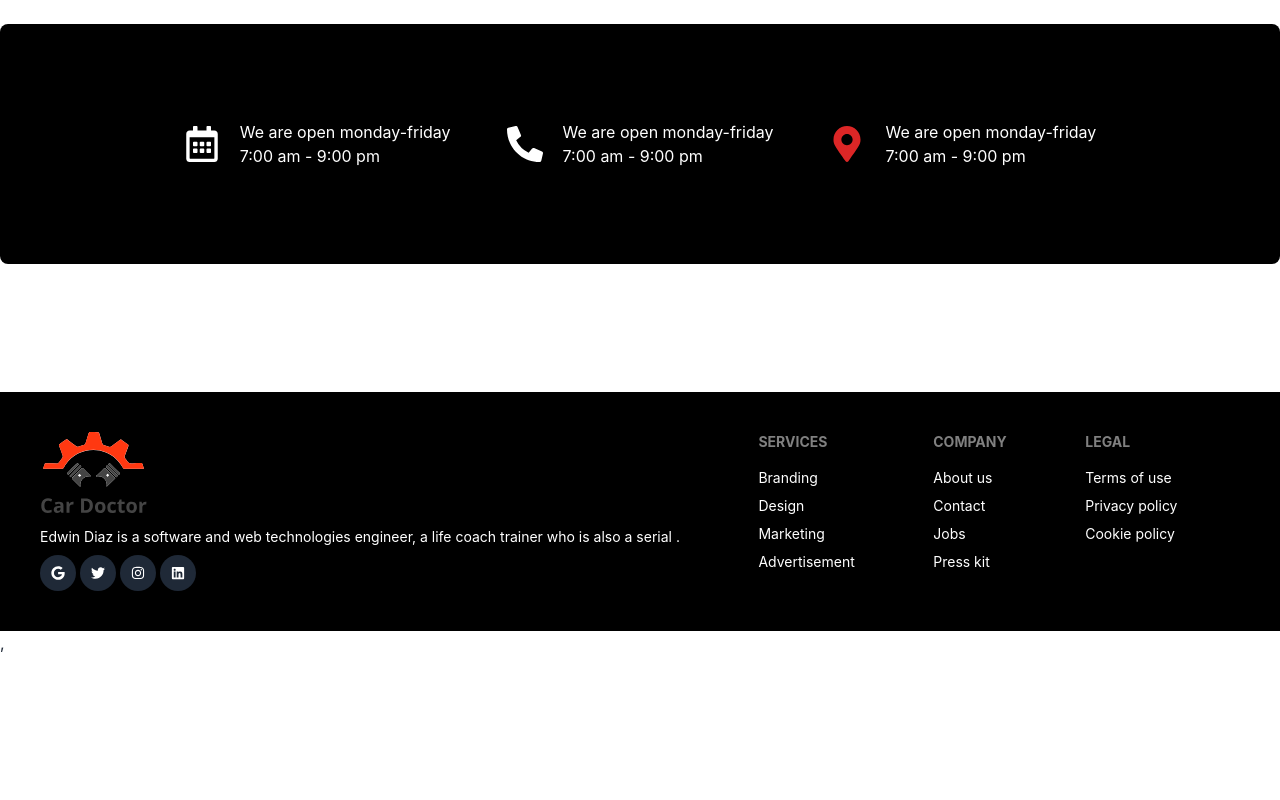
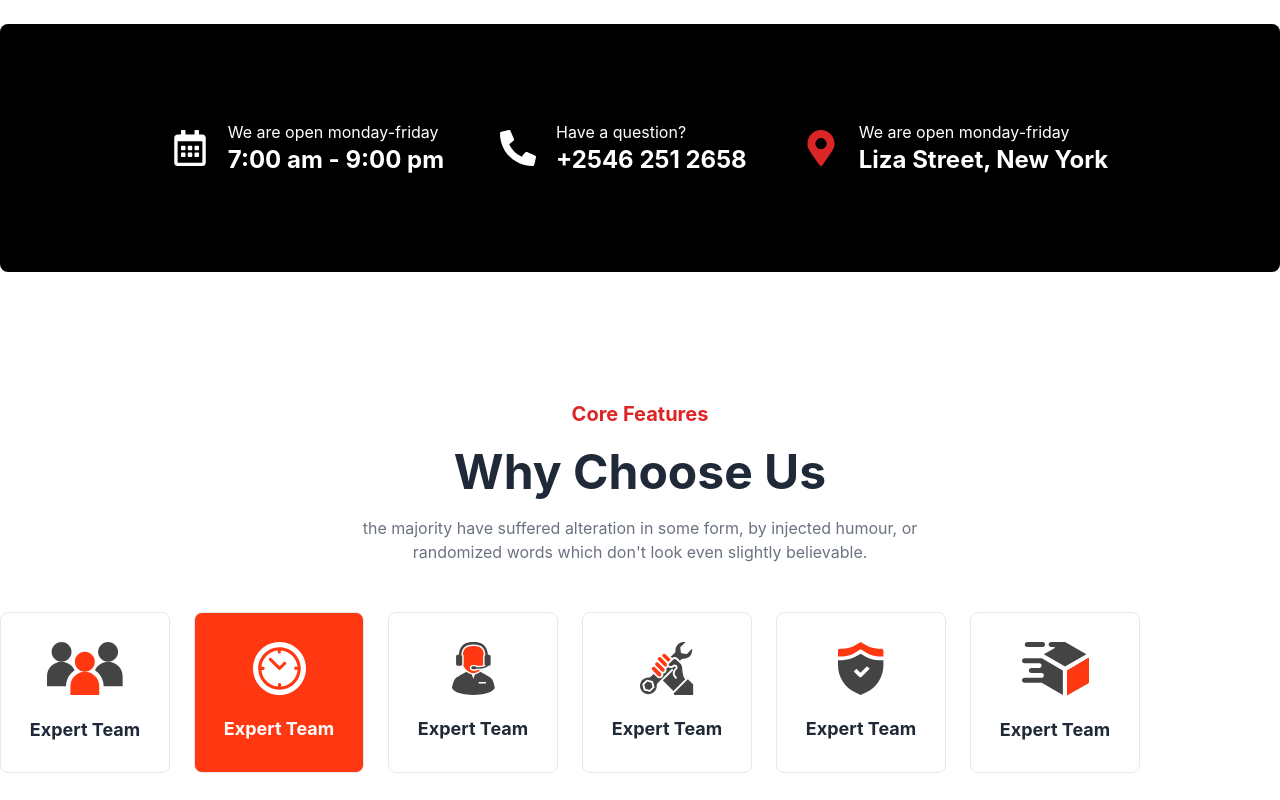
Before and after one commit to Samychowdhury01/car-doctor-client, a React (Vite) app: page / in a window 1280 px wide. Shown: the part 1380-2180 px from the top of the page. Before the commit the page ends 2035 px from the top, so only its background shows below. Built offline with nearby package versions, Linux system fonts and the light colour scheme.

Commit message:
added core features section in home page.

```diff
--- a/src/pages/Home/Contact/Contact.jsx
+++ b/src/pages/Home/Contact/Contact.jsx
@@ -7,21 +7,21 @@ const Contact = () => {
         <FaRegCalendarAlt className="text-4xl" />
         <div>
           <p>We are open monday-friday</p>
-          <h3>7:00 am - 9:00 pm</h3>
+          <h3 className="text-2xl font-bold">7:00 am - 9:00 pm</h3>
         </div>
       </div>
       <div className="flex items-center gap-5">
         <FaPhoneAlt className="text-4xl" />
         <div>
-          <p>We are open monday-friday</p>
-          <h3>7:00 am - 9:00 pm</h3>
+          <p>Have a question?</p>
+          <h3 className="text-2xl font-bold">+2546 251 2658</h3>
         </div>
       </div>
       <div className="flex items-center gap-5">
         <FaMapMarkerAlt className="text-4xl text-red-600" />
         <div>
           <p>We are open monday-friday</p>
-          <h3>7:00 am - 9:00 pm</h3>
+          <h3 className="text-2xl font-bold">Liza Street, New York</h3>
         </div>
       </div>
     </div>
--- /dev/null
+++ b/src/pages/Home/Features/Features.jsx
@@ -0,0 +1,56 @@
+/* eslint-disable react/no-unescaped-entities */
+import icon from '../../../assets/icons/group.svg'
+import icon2 from '../../../assets/icons/Group 38729.svg'
+import icon3 from '../../../assets/icons/person.svg'
+import icon4 from '../../../assets/icons/Wrench.svg'
+import icon5 from '../../../assets/icons/check.svg'
+import icon6 from '../../../assets/icons/deliveryt.svg'
+
+const Features = () => {
+    return (
+        <div className="my-32">
+            <div className="text-center space-y-5 md:w-1/2 mx-auto mb-12">
+        <h5 className="text-xl text-red-600 font-bold">Core Features</h5>
+        <h1 className="text-5xl font-bold">Why Choose Us</h1>
+        <p className="text-gray-500">the majority have suffered alteration in some form, by injected humour, or randomized words which don't look even slightly believable. </p>
+            </div>
+            {/* icons container */}
+            <div className='p-5 md:p-0 flex flex-col md:flex-row gap-6'>
+
+            <div className='border rounded-lg md:w-[170px] p-7 flex flex-col items-center justify-center gap-5 text-lg font-bold'>
+            <img src={icon} alt="" />
+               <h5>Expert Team</h5>
+            </div>
+            <div className='border rounded-lg md:w-[170px] p-7 flex flex-col items-center justify-center gap-5 text-lg font-bold bg-[#FF3811] text-white'>
+            <img src={icon2} alt="" />
+               <h5>Expert Team</h5>
+            </div>
+
+            <div className='border rounded-lg md:w-[170px] p-7 flex flex-col items-center justify-center gap-5 text-lg font-bold'>
+            <img src={icon3} alt="" />
+               <h5>Expert Team</h5>
+            </div>
+            <div className='border rounded-lg md:w-[170px] p-7 flex flex-col items-center justify-center gap-5 text-lg font-bold'>
+            <img src={icon4} alt="" />
+               <h5>Expert Team</h5>
+            </div>
+            <div className='border rounded-lg md:w-[170px] p-7 flex flex-col items-center justify-center gap-5 text-lg font-bold'>
+            <img src={icon5} alt="" />
+               <h5>Expert Team</h5>
+            </div>
+            <div className='border rounded-lg md:w-[170px] p-7 flex flex-col items-center justify-center gap-5 text-lg font-bold'>
+            <img src={icon6} alt="" />
+               <h5>Expert Team</h5>
+            </div>
+
+
+
+
+
+
+            </div>
+        </div>
+    );
+};
+
+export default Features;
--- a/src/pages/Home/Home/Home.jsx
+++ b/src/pages/Home/Home/Home.jsx
@@ -1,6 +1,7 @@
 import About from "../About/About";
 import Banner from "../Banner/Banner";
 import Contact from "../Contact/Contact";
+import Features from "../Features/Features";
 
 
 const Home = () => {
@@ -9,6 +10,7 @@ const Home = () => {
             <Banner/>
             <About/>
             <Contact/>
+            <Features/>
 
         </div>
     );
```
